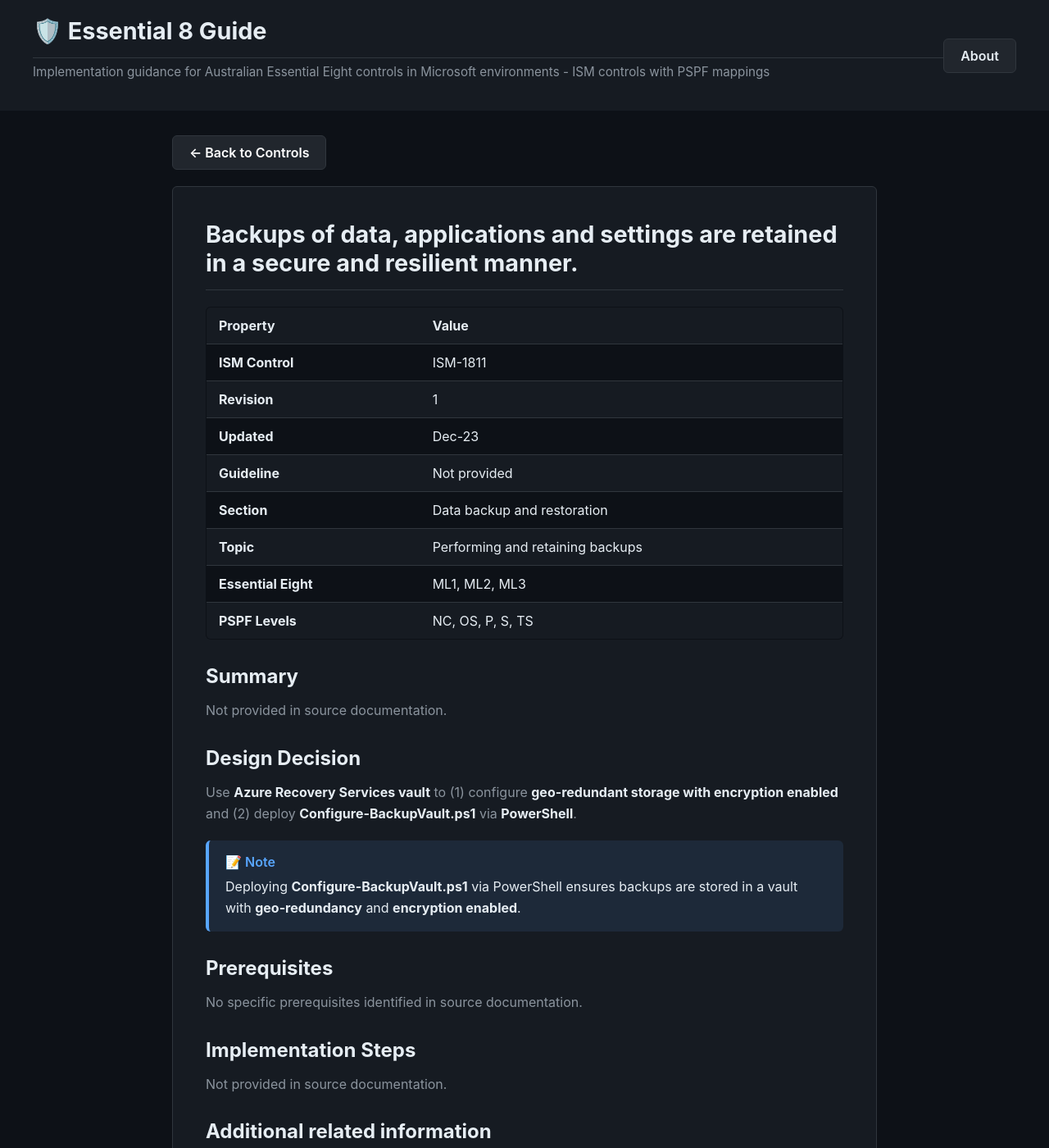
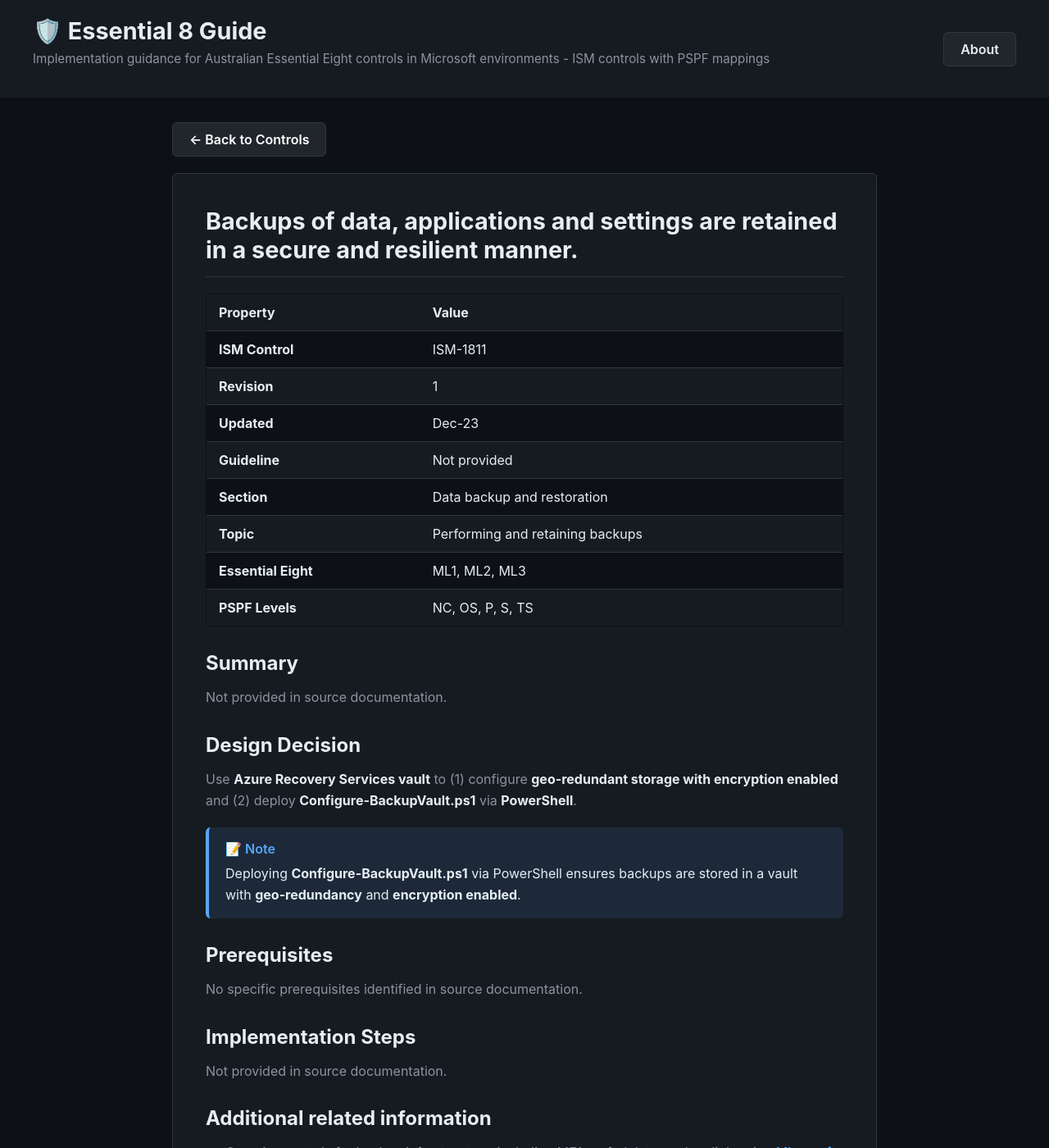
Before and after one commit to alanburchill/ISM-Controls-Guide, a Jekyll site: the page built from controls/ISM-1811.md, in a window 1280 px wide and 1400 px high. Shown: the whole window at 82% size. Built offline with Jekyll 4.4.1, drawn with Linux system fonts in a browser that asks for light colours.

Commit message:
fix: prevent h1 border from affecting header on control pages
- Change h1 selector to .content-card h1 to be more specific
- Only applies border-bottom to control title, not header title
- Fixes unwanted line appearing in header on control pages

```diff
--- a/_layouts/control.html
+++ b/_layouts/control.html
@@ -13,7 +13,7 @@
     .content-card {
       padding: 40px;
     }
-    h1 {
+    .content-card h1 {
       padding-bottom: 15px;
       border-bottom: 1px solid #30363d;
     }
```
